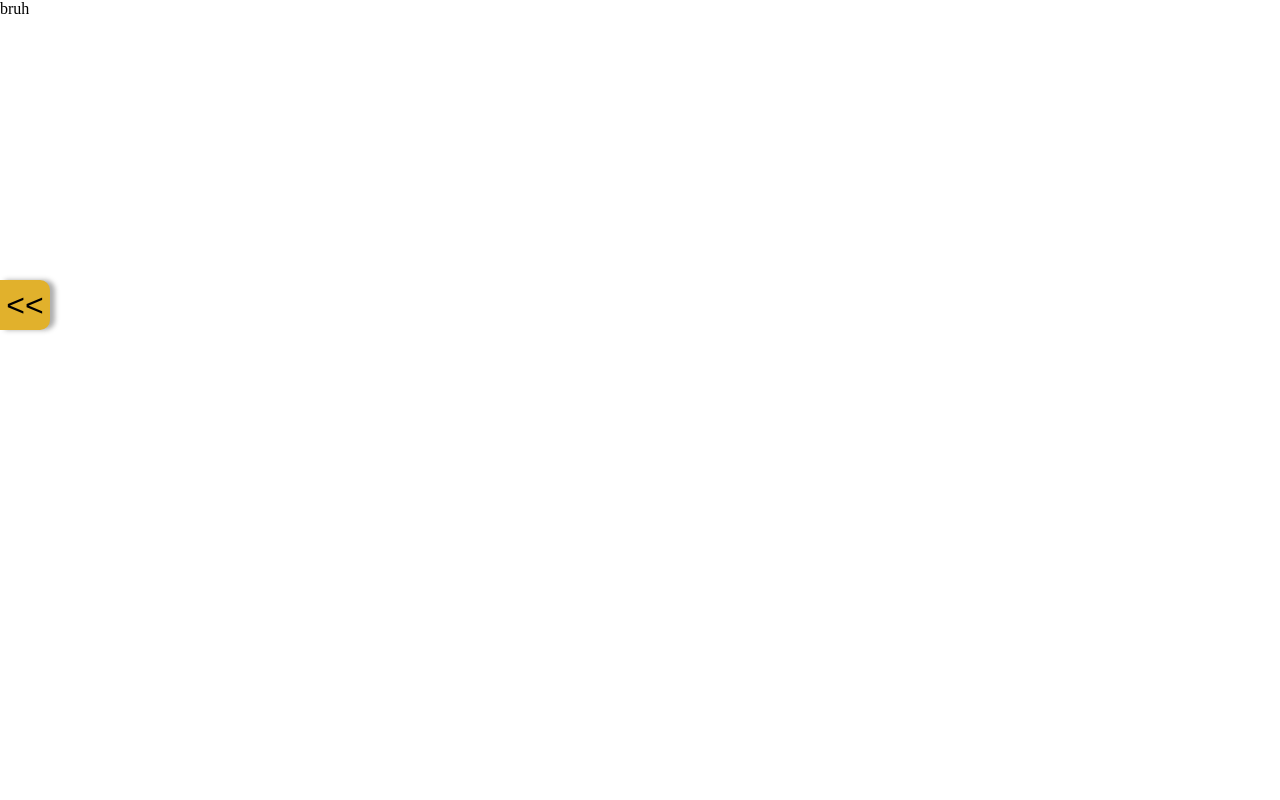
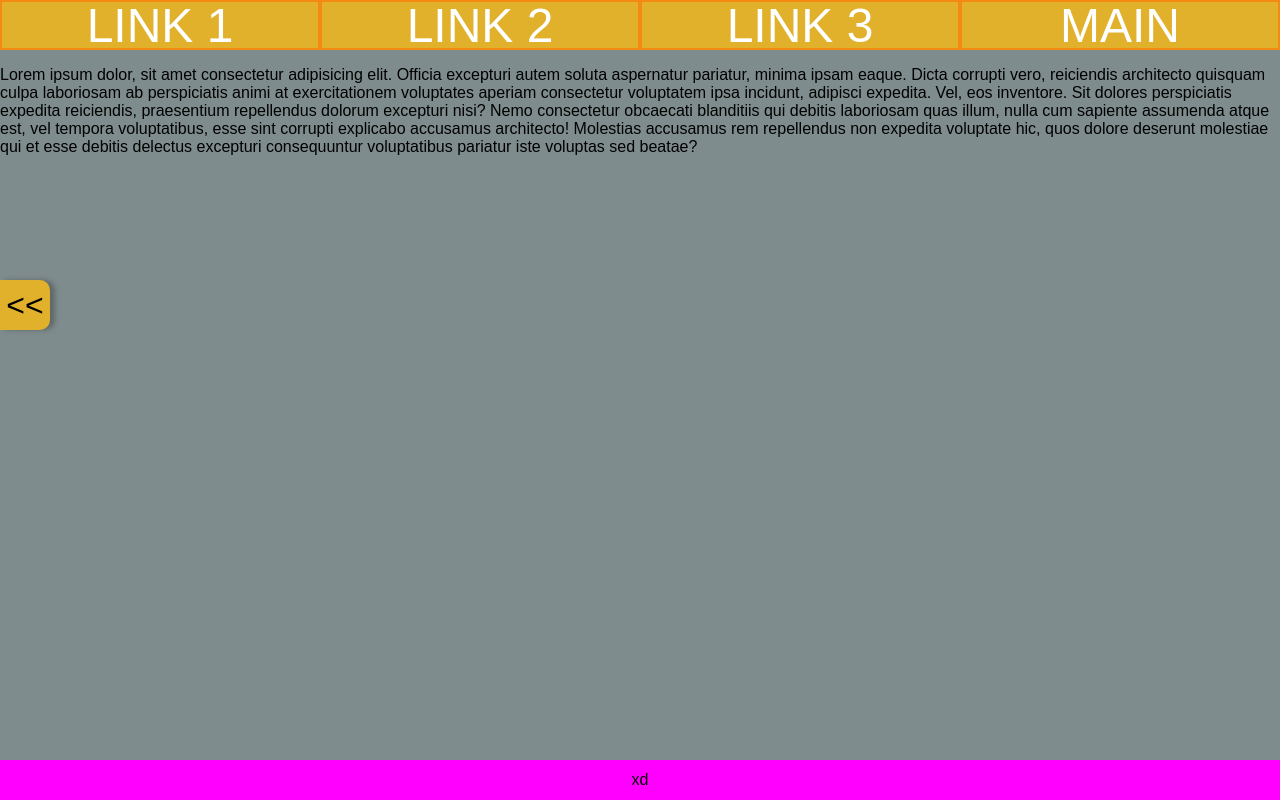
Before and after one commit to LinusNordin/projektet, a plain HTML site: page index.html in a window 1280 px wide. Drawn offline with Linux system fonts and the light colour scheme.

Commit message:
layout v1

```diff
--- a/index.html
+++ b/index.html
@@ -12,10 +12,25 @@
      <span id="x"><<</span>
  </nav>
 
- <header class="topheader">bruh
+ <header class="topheader">
+
+<a href="abc.se" class="firstlink">LINK 1</a>
+
+<a href="abc.se" class="secondlink">LINK 2</a>
+
+<a href="abc.se" class="thirdlink">LINK 3</a>
+
+<a href="abc.se" class="main">MAIN</a>
 
  </header>
 
+
+
+
+<p>Lorem ipsum dolor, sit amet consectetur adipisicing elit. Officia excepturi autem soluta aspernatur pariatur, minima ipsam eaque. Dicta corrupti vero, reiciendis architecto quisquam culpa laboriosam ab perspiciatis animi at exercitationem voluptates aperiam consectetur voluptatem ipsa incidunt, adipisci expedita. Vel, eos inventore. Sit dolores perspiciatis expedita reiciendis, praesentium repellendus dolorum excepturi nisi? Nemo consectetur obcaecati blanditiis qui debitis laboriosam quas illum, nulla cum sapiente assumenda atque est, vel tempora voluptatibus, esse sint corrupti explicabo accusamus architecto! Molestias accusamus rem repellendus non expedita voluptate hic, quos dolore deserunt molestiae qui et esse debitis delectus excepturi consequuntur voluptatibus pariatur iste voluptas sed beatae?</p>
+
+
+<footer class="bottomheader">xd</footer>
  <script src="nav.js"></script>
 </body>
 </html>
--- a/style.css
+++ b/style.css
@@ -2,13 +2,29 @@
 body {
     margin: 0;
     padding: 0;
+    background-color: #7f8c8d;
+    font-family: Arial, "Helvetica Neue", Helvetica, sans-serif;
 }
 /*---------- Header ----------*/
 
 
 .topheader {
-    grid-template-columns: 1fr;
-    grid-template-rows: 100px 1fr auto;
+    display: grid;
+    grid-template-columns: 25% 25% 25% 25%;
+    grid-template-rows: 50px 1fr auto;
+    background-color: #e1b12c;
+
+}
+
+
+.firstlink, .secondlink, .thirdlink, .main {
+    display: flex;
+    justify-content: center;
+    align-items: center;
+    font-size: 3rem;
+    text-decoration: none;
+    color: white;
+    border: 2px solid #f38a12;
 }
 
 
@@ -58,4 +74,15 @@ body {
 
 /*---------- Content ----------*/
 /*---------- Footer ----------*/
+
+.bottomheader {
+    display: flex;
+    justify-content: center;
+    align-items: center;
+    bottom: 0;
+    width: 100%;
+    height: 40px;
+    position: fixed;
+    background-color: magenta;
+}
 /*---------- Content - Start ----------*/
```
